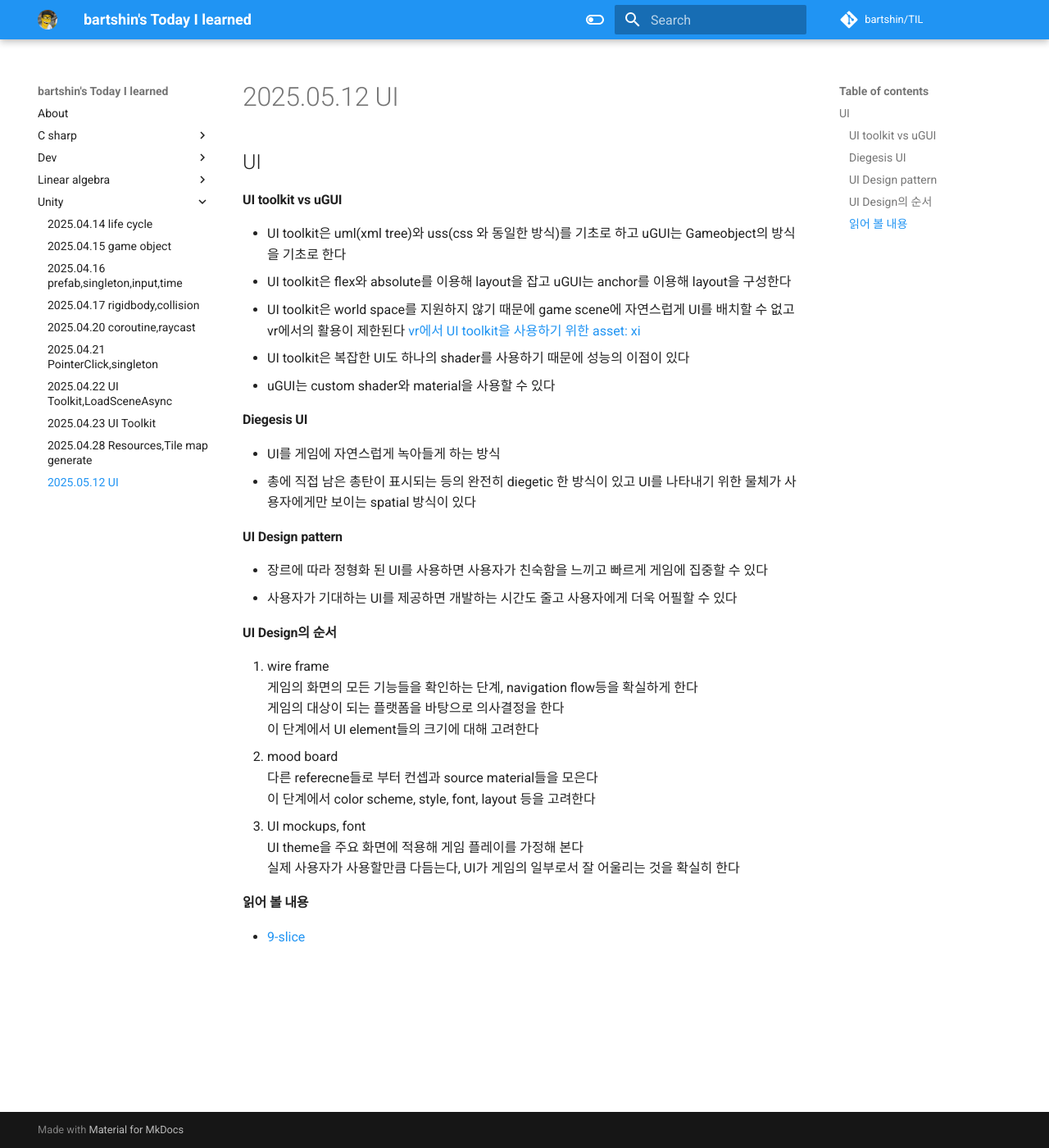
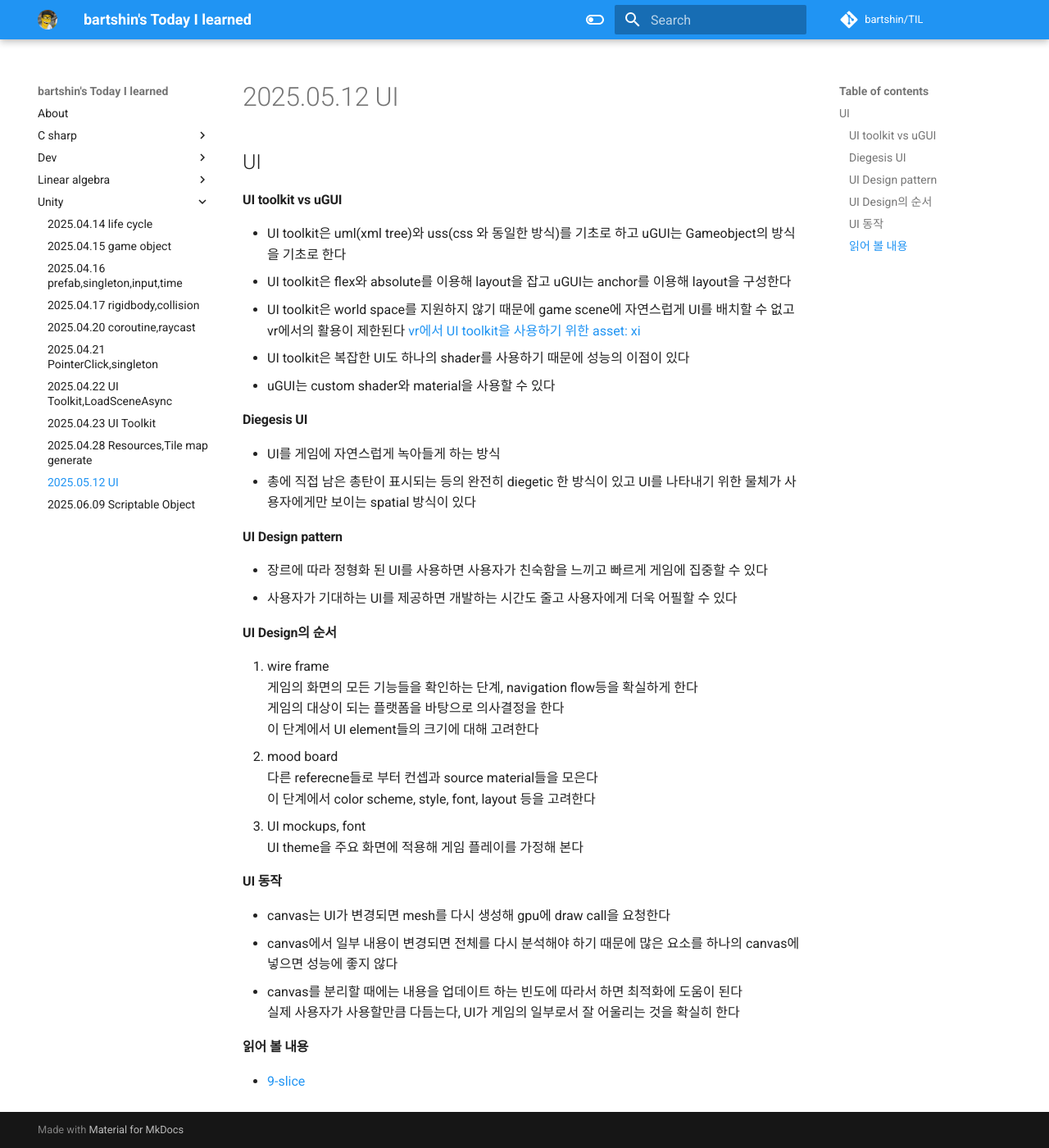
Before and after one commit to bartshin/TIL, an MkDocs documentation site: the page built from docs/unity/2025.05.12_UI.md, in a window 1280 px wide and 1400 px high. Shown: the whole window at 82% size. Built offline with MkDocs 1.6.1 and Material for MkDocs 9.7.7, drawn with Linux system fonts in a browser that asks for light colours; comment, search, counter and statistics services are not loaded.

Commit message:
Scriptable Object

```diff
--- a/docs/unity/2025.05.12_UI.md
+++ b/docs/unity/2025.05.12_UI.md
@@ -21,6 +21,10 @@
    이 단계에서 color scheme, style, font, layout 등을 고려한다
 3. UI mockups, font
    UI theme을 주요 화면에 적용해 게임 플레이를 가정해 본다
+#### UI 동작
+- canvas는 UI가 변경되면 mesh를 다시 생성해 gpu에 draw call을 요청한다
+- canvas에서 일부 내용이 변경되면 전체를 다시 분석해야 하기 때문에 많은 요소를 하나의 canvas에 넣으면 성능에 좋지 않다
+- canvas를 분리할 때에는 내용을 업데이트 하는 빈도에 따라서 하면 최적화에 도움이 된다
    실제 사용자가 사용할만큼 다듬는다, UI가 게임의 일부로서 잘 어울리는 것을 확실히 한다
 
 #### 읽어 볼 내용
```
Also changed, not shown: docs/c_sharp/2025.03.26_class,generic,interface.md (+1 -0 lines), docs/unity/2025.06.09_Scriptable Object.md (added, +27 -0 lines).
